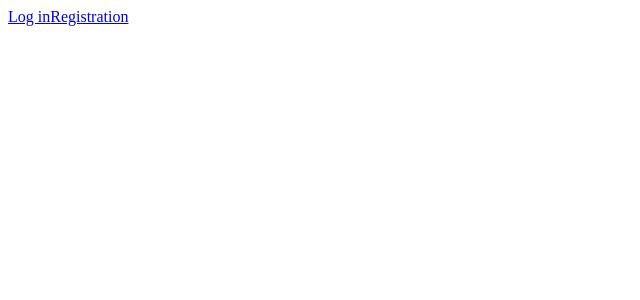
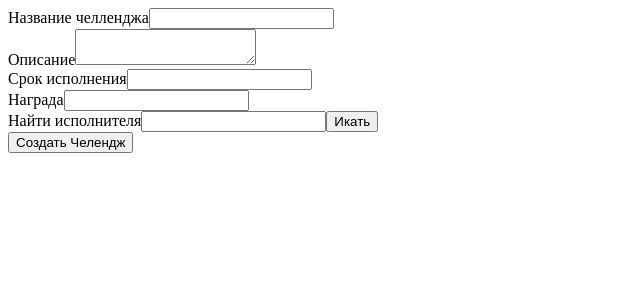
Before and after one commit to Voltik2021/challenger-client, a React app: page /createChallenge in a window 1280 px wide. Shown: the top 300 px of the page, without its empty margins (0-640 px from the left). Built offline with nearby package versions, Linux system fonts and the light colour scheme.

Commit message:
redesigned the App, added routes

```diff
--- a/src/APIServise.js
+++ b/src/APIServise.js
@@ -21,7 +21,13 @@ export function login(login, password) {
             password: password
         })
     })
-    .then(res => res.json())
+    .then(res =>{
+        console.log(res)
+        if (res.status === 500) {
+            alert('неверный логин или пароль')        }
+        return res.json()
+    })
+    .catch(err => console.log(err))
 }
 
 export function unlogin() {
@@ -29,7 +35,8 @@ export function unlogin() {
     .then(res => res.json())
 }
 
-export function createChalleng(title, description, prise, term,) {
+export function createChalleng(title, description, prise, term, id_offer_user, name_offer_user) {
+    console.log(id_offer_user, name_offer_user)
     return fetch(`http://localhost:3000/createChalleng?token=${localStorage.getItem('token')}`,{
     method: 'POST',
     headers: {'Content-type': 'application/json'},
@@ -37,7 +44,9 @@ export function createChalleng(title, description, prise, term,) {
         title: title,
         description: description,
         prise: prise,
-        term: term
+        term: term,
+        to: id_offer_user,
+        whoWasOffered: name_offer_user
     })
     })
     .then(res => res.json())
@@ -66,3 +75,8 @@ export function changeChalleng(title, description, prise, term, id) {
     })
     .then(res => res.json())
 }
+
+export function searchUser(name) {
+    return fetch(`http://localhost:3000/searchUser?token=${localStorage.getItem('token')}&name=${name}`)
+    .then(res => res.json())
+}
--- a/src/component/App/App.js
+++ b/src/component/App/App.js
@@ -1,44 +1,26 @@
 import React from 'react';
 import {useState, useEffect} from 'react'
-import { Route } from 'react-router';
+import { Route, Switch } from 'react-router';
 import Intendification from '../intendification/intendification'
 import {login, unlogin} from '../../APIServise'
 import { Link } from 'react-router-dom';
 import  ListMyChallenge  from '../ListMyChallenge/ListMyChallenge';
 import editChallenge from '../../pages/challengePages/editChallenge'
+import MainPages from '../MainPages/MainPages'
+import CreateChallenge from '../CreateChallenge/CreateChallenge'
 
 
 export default function App(){
-    let [checkLogin, setCheckLogin] = useState('');
 
-    useEffect(()=>{
-        setCheckLogin(localStorage.getItem('token'))
-    },[])
-
-    let doUnlogin = () => {
-        unlogin().then(data => console.log(data))
-        setCheckLogin(null);
-        localStorage.setItem('token', '')
-
-    }
-    let doLogin = (e) => {
-        e.preventDefault();
-        let data = new FormData(e.target)
-
-        login(data.get('login'), data.get('password')).then(data => {
-            setCheckLogin(data)
-            localStorage.setItem('token', data)})
-    }
 
     return(
-        <div>
-            <div>
-                {checkLogin?<Link to = '/' onClick = {doUnlogin}>Выйти</Link>:<Intendification doLogin = {doLogin}/>}
-            </div>
-            {checkLogin?<ListMyChallenge/>:null}
+        <Switch>
+            <Route path ='/' exact component = {MainPages}/>
+            <Route path = '/intedification' component = {Intendification} />
+            <Route path = '/myChalenge/:id' component = {editChallenge} />
+            <Route path = '/createChallenge' component = {CreateChallenge} />
 
-            <Route path = '/myChalenge/:id' exact component = {editChallenge} />
-        </div>
+        </Switch>
 
     )
 }
--- a/src/component/CreateChallenge/CreateChallenge.js
+++ b/src/component/CreateChallenge/CreateChallenge.js
@@ -1,9 +1,34 @@
-import React from 'react';
+import React, {useState} from 'react';
 import { Redirect } from 'react-router';
+import {createChalleng, searchUser} from '../../APIServise';
 
-export default function CreateChallenge({doCreateChallenge, flagRedirect}) {
+export default function CreateChallenge() {
+    let [flagRedirect, setFlagRedirect] = useState(false)
+    let [valueInput, setValueInput] = useState('')
+    let [user, setUser] = useState({})
+
+    let getUser = () => {
+
+        searchUser(valueInput).then(data => setUser(data))
+    }
+
+    let getName = (e) => {
+        setValueInput(e.target.value)
+    }
+
+    let doCreateChalleng = (e) => {
+        e.preventDefault();
+
+        let data = new FormData(e.target);
+        createChalleng(data.get('title'), data.get('description'), data.get('prise'), data.get('term'), user[0]._id, user[0].name)
+        .then(data => {
+            console.log(data);
+            setFlagRedirect(true);
+        })
+    }
     return (
-        <form onSubmit = {(e) => doCreateChallenge(e)}>
+        <form onSubmit = {(e) => doCreateChalleng(e)}>
+            {console.log(valueInput, user)}
             <label>
                 Название челленджа
                 <input type = 'text' name ='title'/>
@@ -20,6 +45,12 @@ export default function CreateChallenge({doCreateChallenge, flagRedirect}) {
                 Награда
                 <input type = 'text' name = 'prise'/>
             </label> <br/>
+            <label>
+                Найти исполнителя
+                <input type = 'text' onChange = {(e) => {getName(e)}}/>
+            </label>
+            <button type = 'button' onClick = {getUser} >Икать</button> <br/>
+
             <button>Создать Челендж</button>
             {flagRedirect && <Redirect from = '/createChallenge' to = '/'/>}
         </form>
--- a/src/component/ListMyChallenge/ListMyChallenge.js
+++ b/src/component/ListMyChallenge/ListMyChallenge.js
@@ -8,29 +8,18 @@ import './listMyChelenge.css';
 
 export default function ListMyChallenge() {
     let [arrChallenge, setArrChallenge] = useState([]);
-    let [flagRedirect, setFlagRedirect] = useState(false)
+
 
     useEffect(() => {
-        if (!flagRedirect) {
-            getMyChallenge().then(data => setArrChallenge(data))
-        }
-    }, [flagRedirect]);
 
-    let doCreateChalleng = (e) => {
-        e.preventDefault();
-        setFlagRedirect(true);
-        let data = new FormData(e.target);
-        createChalleng(data.get('title'), data.get('description'), data.get('prise'), data.get('term'))
-        .then(data => {
-            console.log(data);
-            setFlagRedirect(false);
-        })
-    }
+        getMyChallenge().then(data => setArrChallenge(data))
+
+    }, []);
 
     return (
         <div>
             <Link to ='/createChallenge'>Создать челендж</Link>
-            <Route path = '/createChallenge'><CreateChallenge flagRedirect = {flagRedirect} doCreateChallenge = {doCreateChalleng} /></Route>
+
             <div className = 'listMyChelenge'>
                 {arrChallenge.length&&arrChallenge.map((item) => { return <Link to = {`/myChalenge/${item._id}`} key = {item._id} className ='linkChalenge'>{item.title}</Link> })}
             </div>
--- /dev/null
+++ b/src/component/MainPages/MainPages.js
@@ -0,0 +1,44 @@
+import React from 'react';
+import {useState, useEffect} from 'react'
+import { Redirect, Route } from 'react-router';
+import Intendification from '../intendification/intendification'
+import {unlogin, searchUser} from '../../APIServise'
+import { Link } from 'react-router-dom';
+import  ListMyChallenge  from '../ListMyChallenge/ListMyChallenge';
+import editChallenge from '../../pages/challengePages/editChallenge';
+
+
+
+export default function MainPages(){
+
+
+    let doSearchUser = (e) => {
+        e.preventDefault()
+        let data = new FormData(e.target)
+        searchUser(data.get('user')).then(data => console.log(data))
+    }
+
+    let doUnlogin = () => {
+        unlogin().then(data => console.log(data))
+        localStorage.setItem('token', '')
+    }
+
+    return(
+        <div>
+            {localStorage.getItem('token')?null:<Redirect from = '/' to = '/intedification'/>}
+            <div>
+                <button onClick = {doUnlogin}>Выйти</button>
+            </div>
+            <form onSubmit = {(e) => {doSearchUser(e)}} >
+                <label>
+                    Найти исполнителя
+                    <input type = 'text'  name = 'user' />
+                    <button> Искать</button>
+                </label>
+            </form>
+            <ListMyChallenge/>
+
+        </div>
+
+    )
+}
--- a/src/component/intendification/intendification.js
+++ b/src/component/intendification/intendification.js
@@ -1,21 +1,20 @@
 import React, { useState } from 'react';
-import { Link, Route} from 'react-router-dom';
+import { Link, Route, Switch} from 'react-router-dom';
 import Login from '../login/login';
 import Registration from '../registration/regisration'
 
-export default function Intendification(props){
+export default function Intendification(){
 
     return (
         <div>
             <div>
-                <Link to ='/user/login'>Log in</Link>
-                <Link to = '/user/registration'>Registration</Link>
+                <Link to ='/intedification/login'>Log in</Link>
+                <Link to = '/intedification/registration'>Registration</Link>
             </div>
-            <Route path = '/user/login' >
-                <Login doLogin = {props.doLogin}/>
-            </Route>
-            <Route path = '/user/registration' component ={Registration}/>
-
+            <Switch>
+                <Route path = '/intedification/login' component ={Login}/>
+                <Route path = '/intedification/registration' component ={Registration}/>
+            </Switch>
 
 
 
--- a/src/component/login/login.js
+++ b/src/component/login/login.js
@@ -1,8 +1,24 @@
 import React from 'react';
+import { Redirect } from 'react-router';
+import {login} from '../../APIServise';
 
-export default function Login(props){
+export default function Login(){
+
+
+    let doLogin = (e) => {
+        e.preventDefault();
+        let data = new FormData(e.target)
+
+        login(data.get('login'), data.get('password')).then(data => {
+            if (typeof(data) === 'string')
+            localStorage.setItem('token', data)
+            window.location.href = '/';
+        })
+            .catch(err => console.log(err))
+    }
     return (
-        <form onSubmit = {(e) => props.doLogin(e)}>
+        <div>
+            <form onSubmit = {(e) => doLogin(e)}>
                 <label>
                     Login
                     <input type = 'text' name='login'/>
@@ -14,5 +30,6 @@ export default function Login(props){
                 <button >Войти</button>
 
             </form>
+        </div>
     )
 }
--- a/src/pages/challengePages/editChallenge.js
+++ b/src/pages/challengePages/editChallenge.js
@@ -1,5 +1,4 @@
 import React, {useEffect, useState} from 'react';
-import { Redirect } from 'react-router';
 import {getChallenge, changeChalleng} from '../../APIServise';
 
 
@@ -37,7 +36,7 @@ export default function editChallenge({match}) {
                 Награда
                 <input type = 'text' name = 'prise' defaultValue = {challenge.prise}/>
             </label> <br/>
-            <button>Редактировать Челендж</button>
+            <button onClick = {() => {window.location.href = '/'}}>Редактировать Челендж</button>
         </form>
     )
 }
```
Lines whose indentation alone changed are shown as unchanged.
